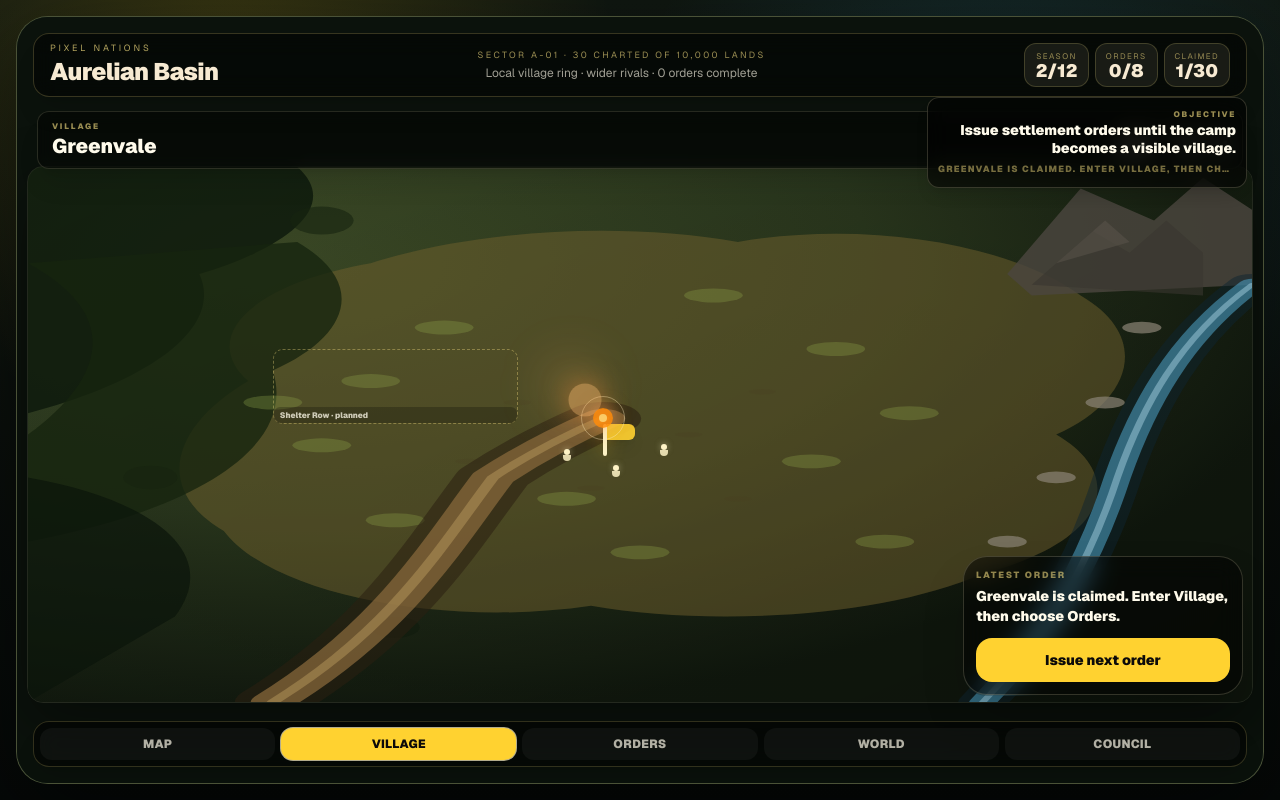
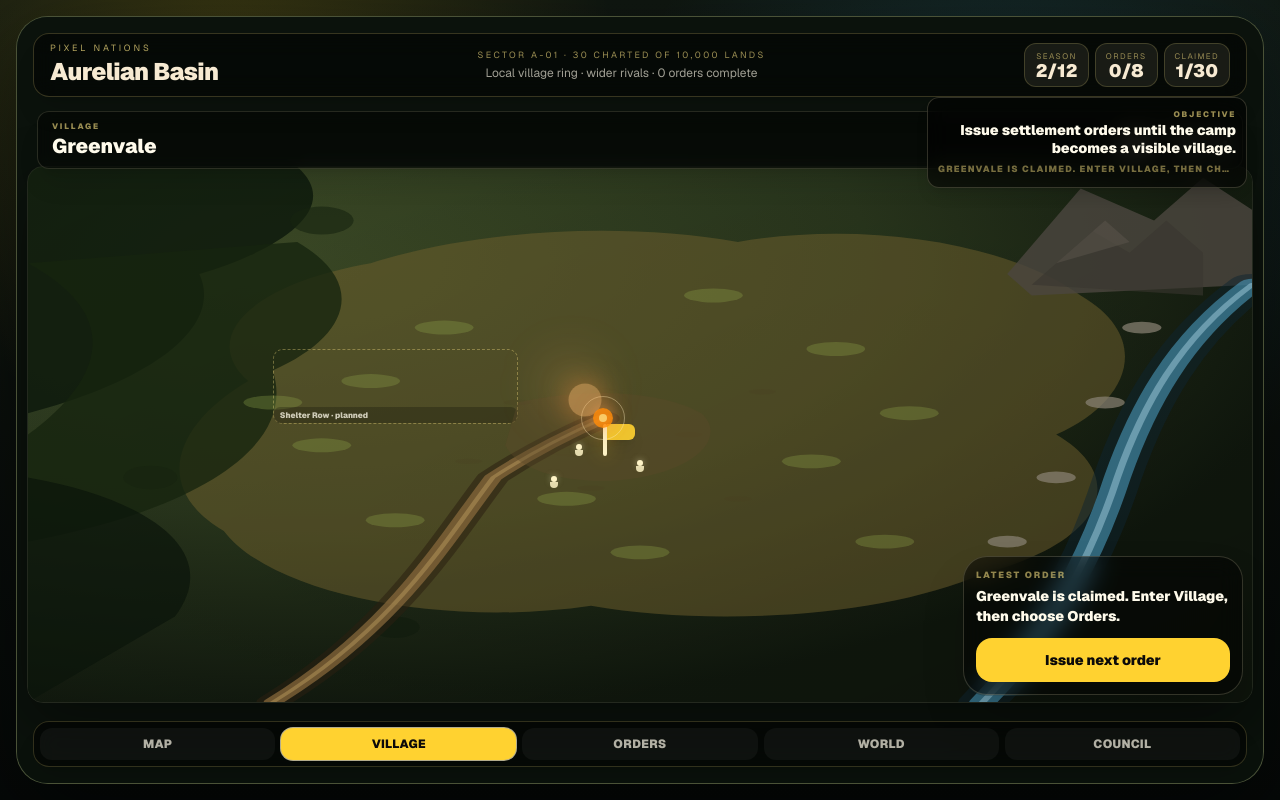
Before and after one commit to tomat60/pixel-nations, a Next.js app: page /play in a window 1280 px wide. Both pictures are taken after a click on the button "Claim this land". Built offline with nearby package versions, Linux system fonts and the light colour scheme.

Commit message:
feat(play): scoped implementation for #243

```diff
--- a/app/play/components/VillageScene.tsx
+++ b/app/play/components/VillageScene.tsx
@@ -83,10 +83,17 @@ export function VillageScene({ state, dispatch }: { state: PlayState; dispatch:
 
       <div className="absolute bottom-[7.6rem] left-1.5 right-1.5 top-[8.4rem] z-0 md:bottom-[8.2rem] md:left-2.5 md:right-2.5 md:top-[9.3rem] lg:bottom-[5rem]">
         <div className="relative h-full w-full overflow-hidden rounded-[1rem] border border-amber-100/10 shadow-[0_20px_60px_rgba(0,0,0,.4)]">
-          <VillageGround />
-          <VillageRoads state={state} />
-          {hasClaim ? <SettlementCredibilityLayer state={state} /> : null}
-          {villagePlots.map((plot) => <VillagePlotNode key={plot.id} plot={plot} state={state} />)}
+          <div
+            className="absolute inset-0 origin-center lg:scale-100 lg:translate-x-0 lg:translate-y-0"
+            style={{ transform: undefined }}
+          >
+            <div className="absolute inset-0 scale-[1.14] translate-x-[-2%] translate-y-[-3%] lg:scale-100 lg:translate-x-0 lg:translate-y-0">
+              <VillageGround />
+              <VillageRoads state={state} />
+              {hasClaim ? <SettlementCredibilityLayer state={state} /> : null}
+              {villagePlots.map((plot) => <VillagePlotNode key={plot.id} plot={plot} state={state} />)}
+            </div>
+          </div>
           {!hasClaim ? <UnclaimedOverlay dispatch={dispatch} /> : null}
         </div>
       </div>
@@ -154,6 +161,7 @@ function SettlementCredibilityLayer({ state }: { state: PlayState }) {
 
   return (
     <div data-qa="village-credibility-layer" className="pointer-events-none absolute inset-0 z-[1]">
+      <DistrictGroundLayer state={state} />
       <div data-qa="village-ownership-flag" className="absolute left-[47%] top-[48%] h-8 w-1 rounded-full bg-amber-100 shadow-[0_0_18px_rgba(251,191,36,.45)]">
         <div className="absolute left-1 top-0 h-4 w-7 rounded-r-md bg-amber-300/90 shadow-lg" />
       </div>
@@ -165,14 +173,109 @@ function SettlementCredibilityLayer({ state }: { state: PlayState }) {
       {hasMarket ? <MarketActivity /> : null}
       {hasCouncil ? <CouncilPresence /> : null}
       {hasWatch ? <WatchDefense /> : null}
+      <DistrictPropsLayer state={state} />
       {institutionVisuals.length > 0 ? <InstitutionDistrictLayer institutions={institutionVisuals} /> : null}
+    </div>
+  );
+}
+
+// Compact deterministic local ground-patch constants (Run B). Small, irregular
+// worn-earth/packed-ground shapes beneath each district's structures.
+const GROUND_CAMP = "M40,44 C46,41 52,42 55,46 C57,50 55,56 50,58 C45,60 40,57 39,52 Z";
+const GROUND_SHELTER = "M17,32 C25,29 34,30 38,35 C40,42 38,50 33,54 C26,57 18,54 16,47 C14,41 15,36 17,32 Z";
+const GROUND_STOREHOUSE = "M57,31 C65,29 73,31 76,37 C77,42 75,48 70,51 C63,53 57,50 56,44 C55,39 55,35 57,31 Z";
+const GROUND_MARKET = "M60,58 C68,56 80,58 86,62 C87,66 84,70 76,72 C68,74 61,72 59,67 Z";
+const GROUND_COUNCIL = "M36,18 C44,15 56,16 61,21 C63,27 60,34 52,37 C44,39 37,36 35,29 C34,25 34,21 36,18 Z";
+const GROUND_WATCH = "M75,12 C82,10 90,13 91,20 C92,26 88,32 81,34 C76,35 74,30 74,24 C74,20 74,15 75,12 Z";
+
+function DistrictGroundLayer({ state }: { state: PlayState }) {
+  const hasShelter = state.settlementMarkers.includes("shelter");
+  const hasStorehouse = state.settlementMarkers.includes("storehouse");
+  const hasMarket = state.settlementMarkers.includes("market");
+  const hasCouncil = state.settlementMarkers.includes("council");
+  const hasWatch = state.settlementMarkers.includes("watch");
+  return (
+    <svg viewBox="0 0 100 100" preserveAspectRatio="none" className="absolute inset-0 h-full w-full" aria-hidden="true">
+      <path d={GROUND_CAMP} fill="#5a4a2a" opacity="0.4" />
+      {hasShelter ? <path d={GROUND_SHELTER} fill="#4f4028" opacity="0.36" /> : null}
+      {hasStorehouse ? <path d={GROUND_STOREHOUSE} fill="#4a3d24" opacity="0.36" /> : null}
+      {hasMarket ? <path d={GROUND_MARKET} fill="#5a4a2e" opacity="0.34" /> : null}
+      {hasCouncil ? <path d={GROUND_COUNCIL} fill="#5c5448" opacity="0.4" /> : null}
+      {hasWatch ? <path d={GROUND_WATCH} fill="#4a463d" opacity="0.4" /> : null}
+    </svg>
+  );
+}
+
+function FenceSegment({ left, top, width, rotation = 0 }: { left: number; top: number; width: number; rotation?: number }) {
+  return (
+    <div
+      className="absolute h-[3px] -translate-x-1/2 -translate-y-1/2 rounded-full bg-amber-900/55"
+      style={{ left: `${left}%`, top: `${top}%`, width: `${width}%`, transform: `translate(-50%, -50%) rotate(${rotation}deg)` }}
+    />
+  );
+}
+
+function CrateStack({ left, top }: { left: number; top: number }) {
+  return (
+    <div className="absolute -translate-x-1/2 -translate-y-1/2" style={{ left: `${left}%`, top: `${top}%` }}>
+      <span className="block h-2.5 w-2.5 rounded-sm bg-amber-700/70 shadow-sm" />
+    </div>
+  );
+}
+
+function Haystack({ left, top }: { left: number; top: number }) {
+  return <div className="absolute h-2 w-3 -translate-x-1/2 -translate-y-1/2 rounded-full bg-amber-500/55 shadow-sm" style={{ left: `${left}%`, top: `${top}%` }} />;
+}
+
+function GardenPatch({ left, top }: { left: number; top: number }) {
+  return <div className="absolute h-2 w-3 -translate-x-1/2 -translate-y-1/2 rounded-sm bg-lime-700/45" style={{ left: `${left}%`, top: `${top}%` }} />;
+}
+
+function BannerProp({ left, top }: { left: number; top: number }) {
+  return (
+    <div className="absolute -translate-x-1/2 -translate-y-full" style={{ left: `${left}%`, top: `${top}%` }}>
+      <span className="block h-3 w-[2px] bg-amber-100/70" />
+      <span className="absolute left-[2px] top-0 h-1.5 w-2 rounded-r-sm bg-emerald-300/75" />
+    </div>
+  );
+}
+
+function DistrictPropsLayer({ state }: { state: PlayState }) {
+  const hasShelter = state.settlementMarkers.includes("shelter");
+  const hasStorehouse = state.settlementMarkers.includes("storehouse");
+  const hasWatch = state.settlementMarkers.includes("watch");
+  const hasCouncil = state.settlementMarkers.includes("council");
+  return (
+    <div className="absolute inset-0">
+      {hasShelter ? (
+        <>
+          <FenceSegment left={20} top={31} width={9} rotation={-6} />
+          <FenceSegment left={30} top={29} width={8} rotation={4} />
+          <Haystack left={35} top={50} />
+          <GardenPatch left={19} top={51} />
+        </>
+      ) : null}
+      {hasStorehouse ? <CrateStack left={73} top={48} /> : null}
+      {hasWatch ? (
+        <>
+          <FenceSegment left={78} top={33} width={6} rotation={2} />
+          <FenceSegment left={86} top={31} width={6} rotation={-3} />
+        </>
+      ) : null}
+      {hasCouncil ? (
+        <>
+          <BannerProp left={38} top={22} />
+          <BannerProp left={58} top={22} />
+        </>
+      ) : null}
     </div>
   );
 }
 
 function CampLife({ peopleCount, development }: { peopleCount: number; development: number }) {
   const people = [
-    [44, 55], [48, 58], [52, 54], [41, 61], [57, 59], [36, 52], [62, 64], [31, 45], [68, 51], [46, 42], [53, 69], [73, 33],
+    [45, 54], [50, 57], [43, 60], [39, 56], [36, 62], [33, 66], [65, 68], [70, 71], [61, 64],
+    [46, 41], [52, 39], [58, 34],
   ].slice(0, peopleCount);
   const glowScale = 0.85 + Math.min(1, development / 100) * 0.5;
   return (
@@ -389,7 +492,7 @@ function StorehouseSupplies() {
 
 function MarketActivity() {
   const stalls = [
-    { left: 65, top: 63, tone: "#c9a24a", tone2: "#8a6c2e" },
+    { left: 64, top: 63, tone: "#c9a24a", tone2: "#8a6c2e" },
     { left: 73, top: 68, tone: "#5c8f7a", tone2: "#3a5c4e" },
     { left: 80, top: 62, tone: "#b25c4a", tone2: "#7a3a2e" },
   ];
@@ -430,11 +533,19 @@ function MarketActivity() {
 
 function CouncilPresence() {
   return (
+    <div className="absolute inset-0">
+    <div className="absolute left-[26%] top-[24%]" style={{ width: "clamp(56px, 6.4vw, 74px)", height: "clamp(44px, 5vw, 58px)" }}>
+      <SettlementBuilding variant="hut" width="100%" height="100%" rotation={-4} windows={0} />
+    </div>
+    <div className="absolute left-[66%] top-[26%]" style={{ width: "clamp(58px, 6.6vw, 76px)", height: "clamp(46px, 5.2vw, 60px)" }}>
+      <SettlementBuilding variant="storehouse" width="100%" height="100%" rotation={5} windows={1} />
+    </div>
     <div data-qa="village-council-visual" className="absolute left-[40%] top-[19%]" style={{ width: "clamp(128px, 14.8vw, 170px)", height: "clamp(96px, 11.2vw, 128px)" }}>
       <SettlementBuilding variant="hall" width="100%" height="100%" windows={2} chimney smoke />
       {/* banner pole, taller than storehouse/huts, dominant landmark */}
       <div className="absolute left-1/2 top-[-1.4rem] h-6 w-[3px] -translate-x-1/2 bg-amber-100/80" />
       <div className="absolute left-[calc(50%+1px)] top-[-1.4rem] h-3.5 w-5 rounded-r-sm bg-emerald-300/85 shadow-md" />
+    </div>
     </div>
   );
 }
@@ -668,9 +779,9 @@ function VillageRoads({ state }: { state: PlayState }) {
   // are omitted rather than shown as faint hub lines.
   function DirtPath({ d, active, trunk }: { d: string; active: boolean; trunk?: boolean }) {
     if (!active) return null;
-    const underW = trunk ? 6.2 : 3.4;
-    const dirtW = trunk ? 3.6 : 1.9;
-    const rutW = trunk ? 1 : 0.6;
+    const underW = trunk ? 4.7 : 2.7;
+    const dirtW = trunk ? 2.7 : 1.5;
+    const rutW = trunk ? 0.65 : 0.42;
     const opacityScale = active ? 1 : 0.32;
     return (
       <g opacity={opacityScale}>
@@ -684,7 +795,7 @@ function VillageRoads({ state }: { state: PlayState }) {
   return (
     <svg viewBox="0 0 100 100" preserveAspectRatio="none" className="absolute inset-0 h-full w-full" aria-hidden="true">
       {/* the only two paths permitted to touch the hearth */}
-      <DirtPath d={LOWER_TRUNK} active trunk />
+      <DirtPath d={LOWER_TRUNK} active trunk={activeRoad} />
       <DirtPath d={CIVIC_TRUNK} active={councilActive} trunk />
       {marketActive || activeRoad ? <DirtPath d={LOWER_TRUNK_MARKET_BRANCH} active={marketActive || activeRoad} trunk /> : null}
 
```
